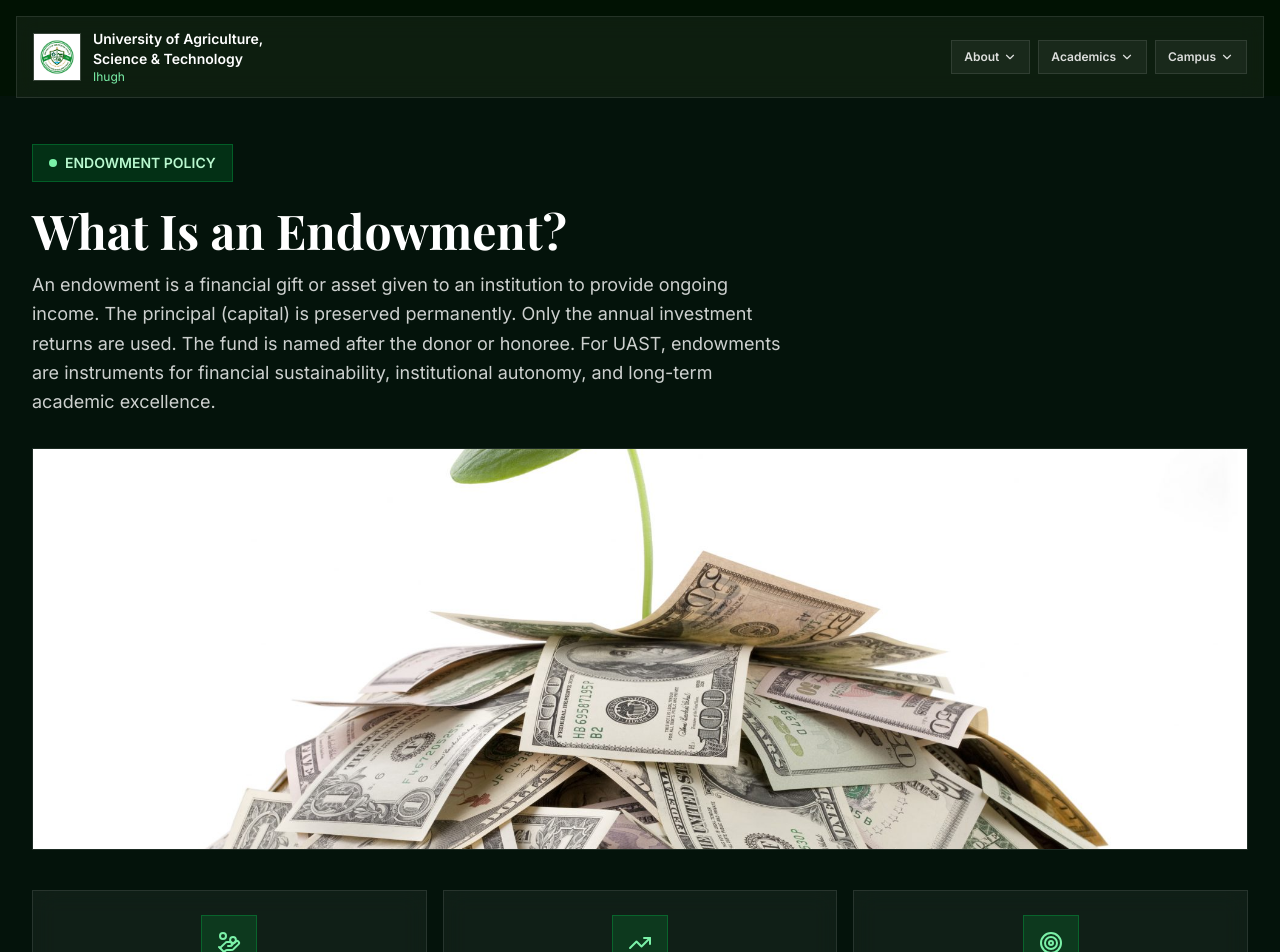
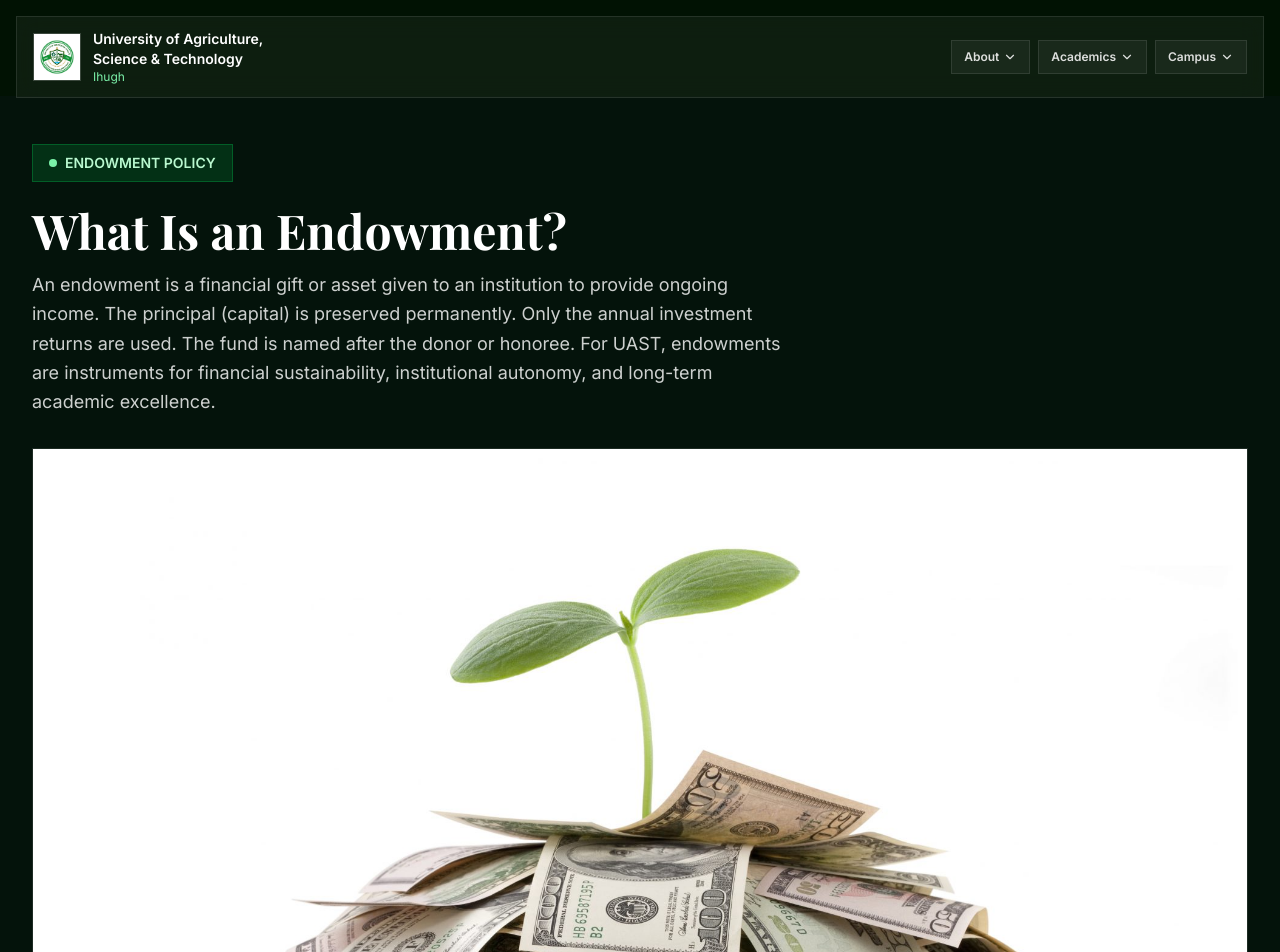
Before and after one commit to SoldierofGod-8/Uni-Website, a Next.js app in the folder uast-university-website/: page /Uni-Website/endowment in a window 1280 px wide. Shown: the top 952 px of the page. Built offline with nearby package versions, Linux system fonts and the light colour scheme.

Commit message:
Remove max-height constraint on endowment hero image

```diff
--- a/uast-university-website/src/app/endowment/page.tsx
+++ b/uast-university-website/src/app/endowment/page.tsx
@@ -148,7 +148,7 @@ export default function EndowmentPage() {
           <img
             src="/Uni-Website/Endowment.jpg"
             alt="UAST Endowment"
-            className="w-full h-auto object-cover max-h-[400px]"
+            className="w-full h-auto object-cover"
           />
         </motion.div>
 
```
